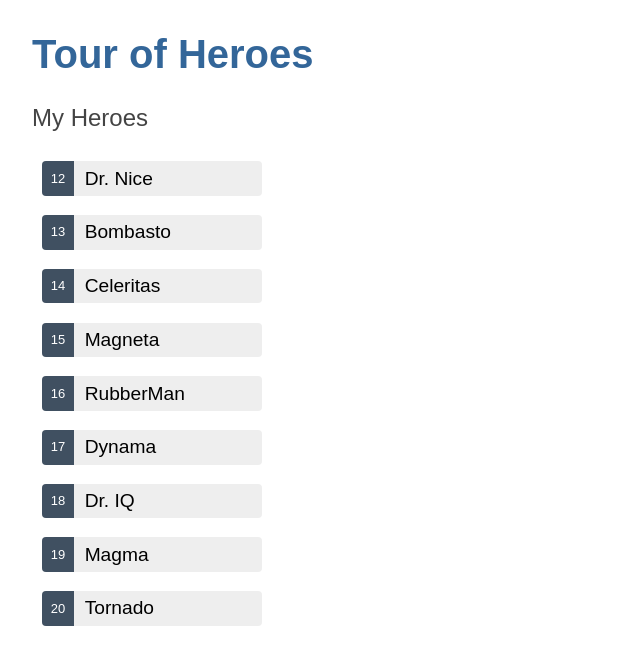
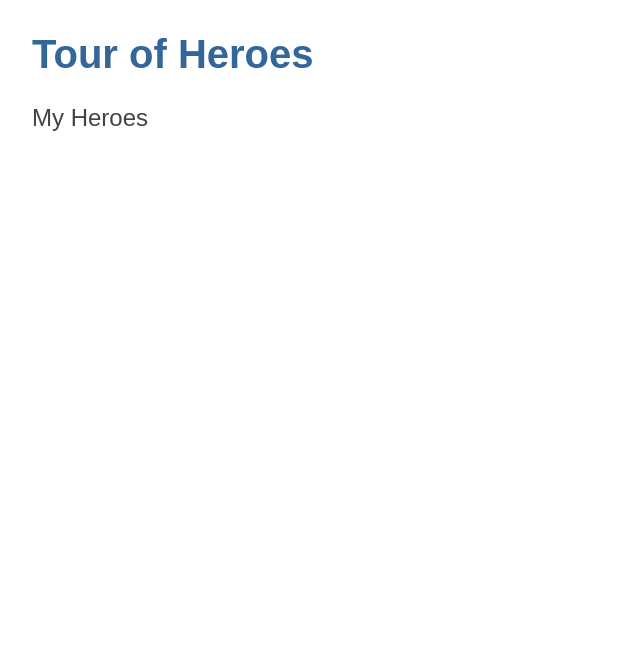
Before and after one commit to Access-Point-Program/cohort-3-tour-of-heroes, an Angular app in the folder mason-kuenneke/: page / in a window 1280 px wide. Shown: the top 664 px of the page, without its empty margins (0-640 px from the left). Built offline with nearby package versions, Linux system fonts and the light colour scheme.

Commit message:
Injecting the HeroService

```diff
--- a/mason-kuenneke/src/app/heroes/heroes.component.ts
+++ b/mason-kuenneke/src/app/heroes/heroes.component.ts
@@ -1,6 +1,7 @@
 import { Component } from '@angular/core';
 import { Hero } from "../hero";
 import { HEROES } from '../mock-heroes';
+import {HeroService} from "../hero.service";
 
 @Component({
   selector: 'app-heroes',
@@ -12,10 +13,14 @@ export class HeroesComponent {
     id: 1,
     name: 'Windstorm'
   };
-  heroes = HEROES;
+  heroes: Hero[] = [];
 
 selectedHero?: Hero;
 onSelect(hero: Hero): void {
   this.selectedHero = hero;
 }
+
+constructor(private heroService: HeroService) {
+
 }
+}
```
